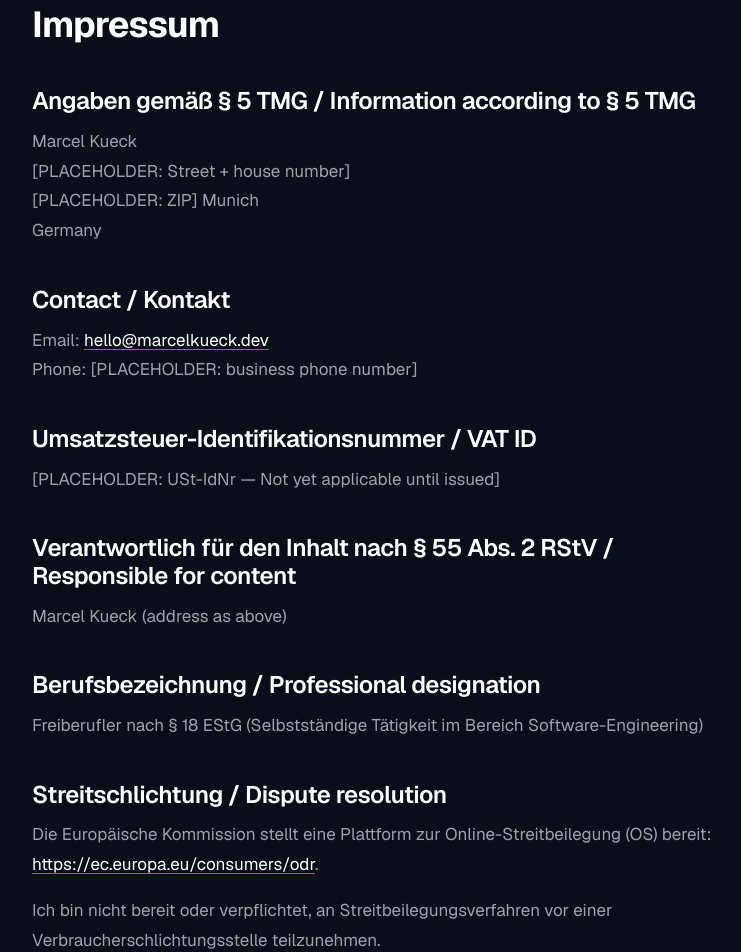
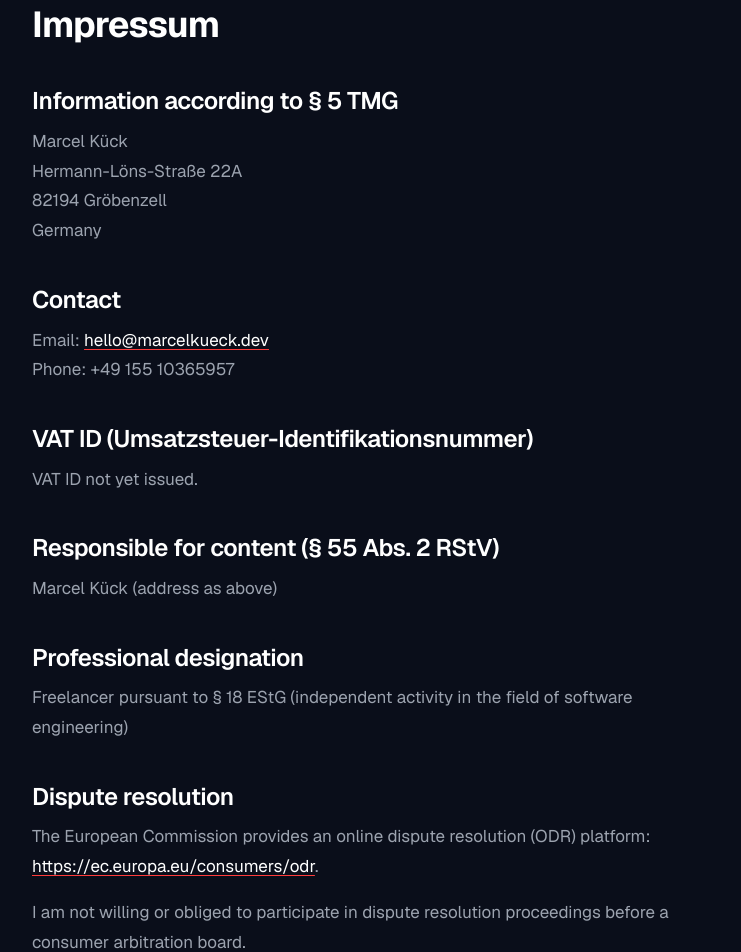
Before and after one commit to MarcelKueck/homepage, a Next.js app: page /en/impressum in a window 1280 px wide. Shown: the part 180-1132 px from the top of the page, without its empty margins (258-999 px from the left). Built offline with nearby package versions, Linux system fonts and the light colour scheme.

Commit message:
Build portfolio website

```diff
--- a/app/[locale]/impressum/page.tsx
+++ b/app/[locale]/impressum/page.tsx
@@ -1,6 +1,3 @@
-// TODO: Marcel must fill in placeholders (street, ZIP, phone, VAT ID)
-// before this page is published.
-
 import type { Metadata } from "next";
 import { getTranslations, setRequestLocale } from "next-intl/server";
 
@@ -39,52 +36,46 @@ export default async function ImpressumPage({
 }) {
   const { locale } = await params;
   setRequestLocale(locale);
+  const t = await getTranslations({ locale, namespace: "impressum" });
 
   return (
     <Section snap={false}>
       <article className="prose-page mx-auto max-w-[700px]">
         <h1 className="!text-4xl !font-bold !text-text-primary !tracking-tight !leading-tight">
-          Impressum
+          {t("title")}
         </h1>
 
-        <h2>Angaben gemäß § 5 TMG / Information according to § 5 TMG</h2>
+        <h2>{t("addressHeading")}</h2>
         <p>
-          Marcel Kueck
+          Marcel Kück
           <br />
-          [PLACEHOLDER: Street + house number]
+          Hermann-Löns-Straße 22A
           <br />
-          [PLACEHOLDER: ZIP] Munich
+          82194 Gröbenzell
           <br />
           Germany
         </p>
 
-        <h2>Contact / Kontakt</h2>
+        <h2>{t("contactHeading")}</h2>
         <p>
-          Email:{" "}
+          {t("contactEmailLabel")}:{" "}
           <a href="mailto:hello@marcelkueck.dev">hello@marcelkueck.dev</a>
           <br />
-          Phone: [PLACEHOLDER: business phone number]
+          {t("contactPhoneLabel")}: +49 155 10365957
         </p>
 
-        <h2>Umsatzsteuer-Identifikationsnummer / VAT ID</h2>
-        <p>[PLACEHOLDER: USt-IdNr — Not yet applicable until issued]</p>
+        <h2>{t("vatHeading")}</h2>
+        <p>{t("vatText")}</p>
 
-        <h2>
-          Verantwortlich für den Inhalt nach § 55 Abs. 2 RStV / Responsible for
-          content
-        </h2>
-        <p>Marcel Kueck (address as above)</p>
+        <h2>{t("responsibleHeading")}</h2>
+        <p>{t("responsibleText")}</p>
 
-        <h2>Berufsbezeichnung / Professional designation</h2>
+        <h2>{t("designationHeading")}</h2>
+        <p>{t("designationText")}</p>
+
+        <h2>{t("disputeHeading")}</h2>
         <p>
-          Freiberufler nach § 18 EStG (Selbstständige Tätigkeit im Bereich
-          Software-Engineering)
-        </p>
-
-        <h2>Streitschlichtung / Dispute resolution</h2>
-        <p>
-          Die Europäische Kommission stellt eine Plattform zur
-          Online-Streitbeilegung (OS) bereit:{" "}
+          {t("disputeText1")}{" "}
           <a
             href="https://ec.europa.eu/consumers/odr"
             target="_blank"
@@ -94,10 +85,7 @@ export default async function ImpressumPage({
           </a>
           .
         </p>
-        <p>
-          Ich bin nicht bereit oder verpflichtet, an Streitbeilegungsverfahren
-          vor einer Verbraucherschlichtungsstelle teilzunehmen.
-        </p>
+        <p>{t("disputeText2")}</p>
       </article>
     </Section>
   );
--- a/app/[locale]/layout.tsx
+++ b/app/[locale]/layout.tsx
@@ -40,7 +40,7 @@ export async function generateMetadata({
     metadataBase: new URL(SITE_URL),
     title: {
       default: t("metaTitle"),
-      template: "%s — Marcel Kueck",
+      template: "%s — Marcel Kück",
     },
     description: t("metaDescription"),
     alternates: {
@@ -54,7 +54,7 @@ export async function generateMetadata({
     openGraph: {
       type: "website",
       url: `${SITE_URL}/${locale}`,
-      siteName: "Marcel Kueck",
+      siteName: "Marcel Kück",
       title: t("metaTitle"),
       description: t("metaDescription"),
       locale: locale === "de" ? "de_DE" : "en_US",
@@ -63,7 +63,7 @@ export async function generateMetadata({
           url: `/api/og?locale=${locale}`,
           width: 1200,
           height: 630,
-          alt: "Marcel Kueck — Automation & AI Engineer",
+          alt: "Marcel Kück — Automation & AI Engineer",
         },
       ],
     },
--- a/app/[locale]/page.tsx
+++ b/app/[locale]/page.tsx
@@ -266,7 +266,7 @@ function PersonJsonLd() {
   const data = {
     "@context": "https://schema.org",
     "@type": "Person",
-    name: "Marcel Kueck",
+    name: "Marcel Kück",
     jobTitle: "Freelance Automation & AI Engineer",
     url: SITE_URL,
     email: "mailto:hello@marcelkueck.dev",
--- a/app/[locale]/privacy/page.tsx
+++ b/app/[locale]/privacy/page.tsx
@@ -52,7 +52,7 @@ function PrivacyEn() {
 
         <h2>1. Data controller</h2>
         <p>
-          The data controller for this website is Marcel Kueck. For full contact
+          The data controller for this website is Marcel Kück. For full contact
           details, see the{" "}
           <Link href="/impressum">Impressum</Link>.
         </p>
@@ -137,7 +137,7 @@ function PrivacyDe() {
 
         <h2>1. Verantwortlicher</h2>
         <p>
-          Verantwortlicher für diese Website ist Marcel Kueck. Vollständige
+          Verantwortlicher für diese Website ist Marcel Kück. Vollständige
           Kontaktdaten finden Sie im{" "}
           <Link href="/impressum">Impressum</Link>.
         </p>
--- a/app/api/og/route.tsx
+++ b/app/api/og/route.tsx
@@ -6,11 +6,11 @@ export const runtime = "edge";
 const COPY: Record<string, { headline: string; sub: string }> = {
   en: {
     headline: "Automation & AI for businesses that want to ship.",
-    sub: "Marcel Kueck — Freelance Automation & AI Engineer · Munich",
+    sub: "Marcel Kück — Freelance Automation & AI Engineer · Munich",
   },
   de: {
     headline: "Automatisierung & KI für Unternehmen, die liefern wollen.",
-    sub: "Marcel Kueck — Freiberuflicher Automatisierungs- & KI-Engineer · München",
+    sub: "Marcel Kück — Freiberuflicher Automatisierungs- & KI-Engineer · München",
   },
 };
 
--- a/components/Footer.tsx
+++ b/components/Footer.tsx
@@ -32,7 +32,7 @@ export function Footer() {
             </li>
             <li>
               <a
-                href="https://www.linkedin.com/in/marcelkueck/"
+                href="https://www.linkedin.com/in/marcel-kueck/"
                 target="_blank"
                 rel="noopener noreferrer"
                 className="transition-colors hover:text-text-primary"
--- a/messages/de.json
+++ b/messages/de.json
@@ -9,7 +9,7 @@
     "skipToContent": "Zum Inhalt springen"
   },
   "footer": {
-    "tagline": "Marcel Kueck · Freelance KI-Entwickler · München · © 2026",
+    "tagline": "Marcel Kück · Freelance KI-Entwickler · München · © 2026",
     "impressum": "Impressum",
     "privacy": "Datenschutz",
     "github": "GitHub",
@@ -28,7 +28,7 @@
     "getInTouch": "Kontakt aufnehmen →"
   },
   "home": {
-    "metaTitle": "Marcel Kueck — AI Engineer · München",
+    "metaTitle": "Marcel Kück — AI Engineer · München",
     "metaDescription": "KI-Agenten, Workflow-Automatisierung und individuelle Integrationen für mittelständische Unternehmen in Deutschland und international. Produktionsreif entwickelt.",
     "hero": {
       "label": "KI ENTWICKLER · FORSCHER · UNTERNEHMER",
@@ -36,7 +36,7 @@
       "headlineAccent": "Ihr Unternehmen",
       "headlineAfter": ".",
       "body": "Ich arbeite mit mittelständischen Unternehmen in Deutschland und international an produktionsreifen KI-Agenten, Workflow-Automatisierungen und individuellen Integrationen. Hintergrund: Informatik an der TU München, Software Entwicklung bei Siemens, zwei gegründete SaaS-Unternehmen, sowie aktive Forschung bei Devanthro und der University of Oxford.",
-      "imageAlt": "Marcel Kueck"
+      "imageAlt": "Marcel Kück"
     },
     "featured": {
       "label": "AKTUELLES PROJEKT",
@@ -54,7 +54,7 @@
       "p1": "Ich habe Informatik an der TU München studiert und parallel zwei Jahre als Backend-Engineer bei Siemens gearbeitet. Nach dem Studium folgten zwei Jahre bei Devanthro zu Embodied AI und Robotik-Steuerung, zunächst als Research Engineer, dann als Founders Associate. Anschließend habe ich zwei SaaS-Unternehmen mitgegründet: ShareYourSpace (ein Coworking-Marktplatz) und Rechnungs-API (eine API für Rechnungsautomatisierung).",
       "p2": "Heute arbeite ich als freiberuflicher AI Engineer. Parallel forsche ich weiterhin bei Devanthro an der OpenArm-Plattform und an der University of Oxford bei Prof. Pierre Alexis Mouthuy zu sensorintegrierten Bioreaktoren für künstliche Muskeln.",
       "p3": "Außerhalb der Arbeit bastle ich aus Spaß: Hardware wie smarte Kaffeeröster und Roboterarme, Dinge die ich mit dem 3D-Drucker baue, aber auch Software-Projekte wie Smart-Home-Lösungen und ein eigenes Machine-Learning- und Robotik-Framework, das ich in Rust entwickle.",
-      "imageAlt": "Marcel Kueck Porträt"
+      "imageAlt": "Marcel Kück Porträt"
     },
     "workedWith": {
       "label": "ERFAHRUNG MIT",
@@ -86,7 +86,7 @@
     }
   },
   "projects": {
-    "metaTitle": "Projekte — Marcel Kueck",
+    "metaTitle": "Projekte — Marcel Kück",
     "metaDescription": "Eine Auswahl von Projekten aus KI, Automatisierung, Robotik und Hardware: Kundenarbeit, gegründete SaaS-Produkte, Forschung und Side Projects.",
     "label": "PROJEKTE",
     "headlineBefore": "Was ich ",
@@ -140,7 +140,7 @@
     }
   },
   "work": {
-    "metaTitle": "Zusammenarbeit — Marcel Kueck",
+    "metaTitle": "Zusammenarbeit — Marcel Kück",
     "metaDescription": "Freiberufliche KI- und Automatisierungs-Engagements: Audits, KI-Agenten-Implementierung, Workflow-Automatisierung, individuelle KI-Integrationen. Entwickelt für Ihr Unternehmen.",
     "hero": {
       "label": "ZUSAMMENARBEIT",
@@ -201,7 +201,7 @@
     }
   },
   "buildLog": {
-    "metaTitle": "Build Log — Marcel Kueck",
+    "metaTitle": "Build Log — Marcel Kück",
     "metaDescription": "Notizen aus der Werkstatt: KI-Automatisierungsprojekte, Forschung aus Oxford, Hardware-Experimente, Erkenntnisse aus Kundenprojekten.",
     "headlineBefore": "Das ",
     "headlineAccent": "Build Log.",
@@ -210,13 +210,25 @@
     "cta": "Auf Substack lesen →"
   },
   "impressum": {
-    "metaTitle": "Impressum — Marcel Kueck",
+    "metaTitle": "Impressum — Marcel Kück",
     "metaDescription": "Rechtliche Hinweise und Kontaktinformationen gemäß § 5 TMG.",
     "title": "Impressum",
-    "intro": "Angaben gemäß § 5 TMG"
+    "addressHeading": "Angaben gemäß § 5 TMG",
+    "contactHeading": "Kontakt",
+    "contactEmailLabel": "E-Mail",
+    "contactPhoneLabel": "Telefon",
+    "vatHeading": "Umsatzsteuer-Identifikationsnummer",
+    "vatText": "Umsatzsteuer-Identifikationsnummer noch nicht erteilt.",
+    "responsibleHeading": "Verantwortlich für den Inhalt nach § 55 Abs. 2 RStV",
+    "responsibleText": "Marcel Kück (Adresse wie oben)",
+    "designationHeading": "Berufsbezeichnung",
+    "designationText": "Freiberufler nach § 18 EStG (Selbstständige Tätigkeit im Bereich Software-Engineering)",
+    "disputeHeading": "Streitschlichtung",
+    "disputeText1": "Die Europäische Kommission stellt eine Plattform zur Online-Streitbeilegung (OS) bereit:",
+    "disputeText2": "Ich bin nicht bereit oder verpflichtet, an Streitbeilegungsverfahren vor einer Verbraucherschlichtungsstelle teilzunehmen."
   },
   "privacy": {
-    "metaTitle": "Datenschutz — Marcel Kueck",
+    "metaTitle": "Datenschutz — Marcel Kück",
     "metaDescription": "Wie marcelkueck.dev mit personenbezogenen Daten, Cookies, Analytics und Ihren DSGVO-Rechten umgeht.",
     "title": "Datenschutzerklärung",
     "lastUpdated": "Letzte Aktualisierung: 2026"
--- a/messages/en.json
+++ b/messages/en.json
@@ -9,7 +9,7 @@
     "skipToContent": "Skip to content"
   },
   "footer": {
-    "tagline": "Marcel Kueck · Freelance AI Engineer · Munich, Germany · © 2026",
+    "tagline": "Marcel Kück · Freelance AI Engineer · Munich, Germany · © 2026",
     "impressum": "Impressum",
     "privacy": "Datenschutz",
     "github": "GitHub",
@@ -28,7 +28,7 @@
     "getInTouch": "Get in touch →"
   },
   "home": {
-    "metaTitle": "Marcel Kueck — AI Engineer · Munich",
+    "metaTitle": "Marcel Kück — AI Engineer · Munich",
     "metaDescription": "AI agents, workflow automation, and custom integrations for mid-market businesses across Germany and internationally. Built for production.",
     "hero": {
       "label": "AI ENGINEER · RESEARCHER · ENTREPRENEUR",
@@ -36,7 +36,7 @@
       "headlineAccent": "your business",
       "headlineAfter": ".",
       "body": "I work with mid market businesses across Germany and internationally to build production grade AI agents, workflow automation, and custom integrations. Background: Computer Science at TU Munich, Software Engineering at Siemens, two founded SaaS companies, and active research at Devanthro and the University of Oxford.",
-      "imageAlt": "Marcel Kueck, AI engineer based in Munich"
+      "imageAlt": "Marcel Kück, AI engineer based in Munich"
     },
     "featured": {
       "label": "FEATURED PROJECT",
@@ -54,7 +54,7 @@
       "p1": "I studied computer science at TU Munich and worked two years in parallel as a backend engineer at Siemens. After graduating, I spent two years at Devanthro on embodied AI and robotics control, first as research engineer, then as founders associate. I then co-founded two SaaS companies: ShareYourSpace (a coworking marketplace) and Rechnungs-API (an invoice automation API).",
       "p2": "Today I work as a freelance AI engineer. In parallel, I continue research at Devanthro on the OpenArm platform and at the University of Oxford with Prof. Pierre Alexis Mouthuy on sensor-integrated bioreactors for artificial muscles.",
       "p3": "Outside of work, I build things for fun: hardware like smart coffee roasters and robotic arms, things made with 3D printers, but also software projects like smart home solutions and my own machine learning and robotics framework written in Rust.",
-      "imageAlt": "Marcel Kueck portrait"
+      "imageAlt": "Marcel Kück portrait"
     },
     "workedWith": {
       "label": "WORKED WITH",
@@ -86,7 +86,7 @@
     }
   },
   "projects": {
-    "metaTitle": "Projects — Marcel Kueck",
+    "metaTitle": "Projects — Marcel Kück",
     "metaDescription": "A selection of AI, automation, robotics, and hardware projects: client work, founded SaaS products, research, and side projects.",
     "label": "PROGRAMMING PROJECTS",
     "headlineBefore": "Things I've ",
@@ -140,7 +140,7 @@
     }
   },
   "work": {
-    "metaTitle": "Work with me — Marcel Kueck",
+    "metaTitle": "Work with me — Marcel Kück",
     "metaDescription": "Freelance AI and automation engagements: audits, AI agent implementation, workflow automation, custom AI integrations. Engineered for your business.",
     "hero": {
       "label": "WORK WITH MARCEL",
@@ -201,7 +201,7 @@
     }
   },
   "buildLog": {
-    "metaTitle": "Build Log — Marcel Kueck",
+    "metaTitle": "Build Log — Marcel Kück",
     "metaDescription": "Notes from the workshop: AI automation projects, research from Oxford, hardware experiments, lessons from client work.",
     "headlineBefore": "The ",
     "headlineAccent": "Build Log.",
@@ -210,13 +210,25 @@
     "cta": "Read on Substack →"
   },
   "impressum": {
-    "metaTitle": "Impressum — Marcel Kueck",
+    "metaTitle": "Impressum — Marcel Kück",
     "metaDescription": "Legal notice and contact information according to § 5 TMG.",
     "title": "Impressum",
-    "intro": "Information according to § 5 TMG"
+    "addressHeading": "Information according to § 5 TMG",
+    "contactHeading": "Contact",
+    "contactEmailLabel": "Email",
+    "contactPhoneLabel": "Phone",
+    "vatHeading": "VAT ID (Umsatzsteuer-Identifikationsnummer)",
+    "vatText": "VAT ID not yet issued.",
+    "responsibleHeading": "Responsible for content (§ 55 Abs. 2 RStV)",
+    "responsibleText": "Marcel Kück (address as above)",
+    "designationHeading": "Professional designation",
+    "designationText": "Freelancer pursuant to § 18 EStG (independent activity in the field of software engineering)",
+    "disputeHeading": "Dispute resolution",
+    "disputeText1": "The European Commission provides an online dispute resolution (ODR) platform:",
+    "disputeText2": "I am not willing or obliged to participate in dispute resolution proceedings before a consumer arbitration board."
   },
   "privacy": {
-    "metaTitle": "Privacy — Marcel Kueck",
+    "metaTitle": "Privacy — Marcel Kück",
     "metaDescription": "How marcelkueck.dev handles personal data, cookies, analytics, and your GDPR rights.",
     "title": "Privacy Policy",
     "lastUpdated": "Last updated: 2026"
```
